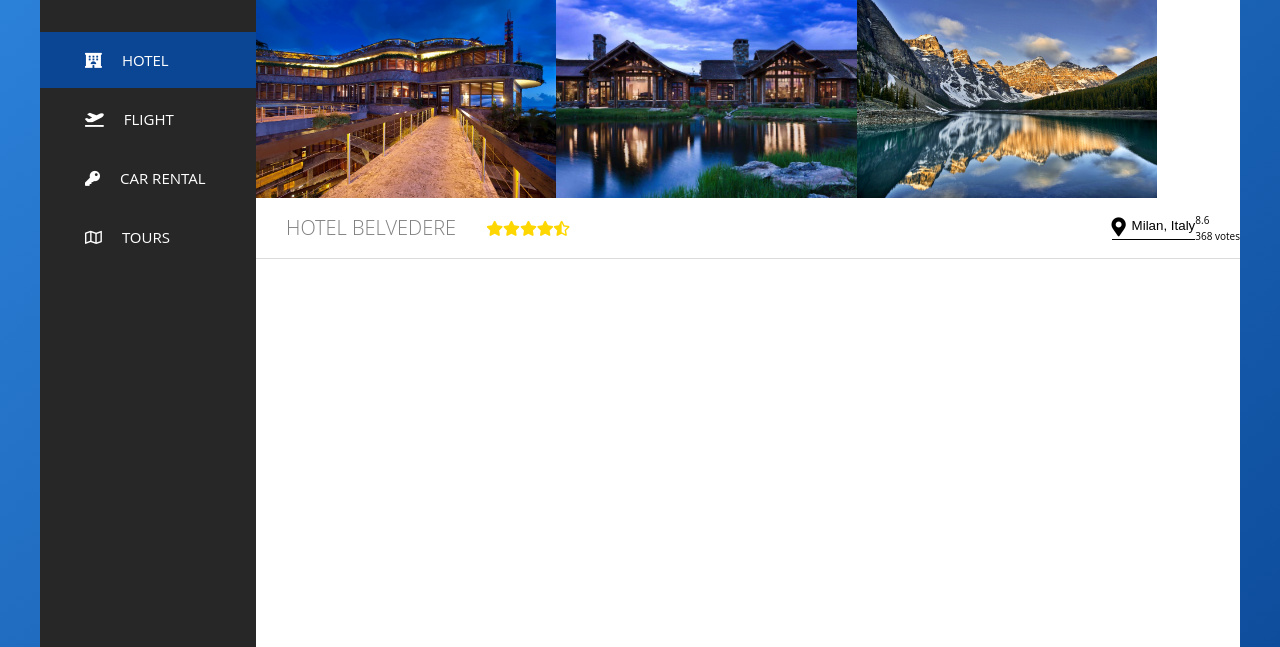
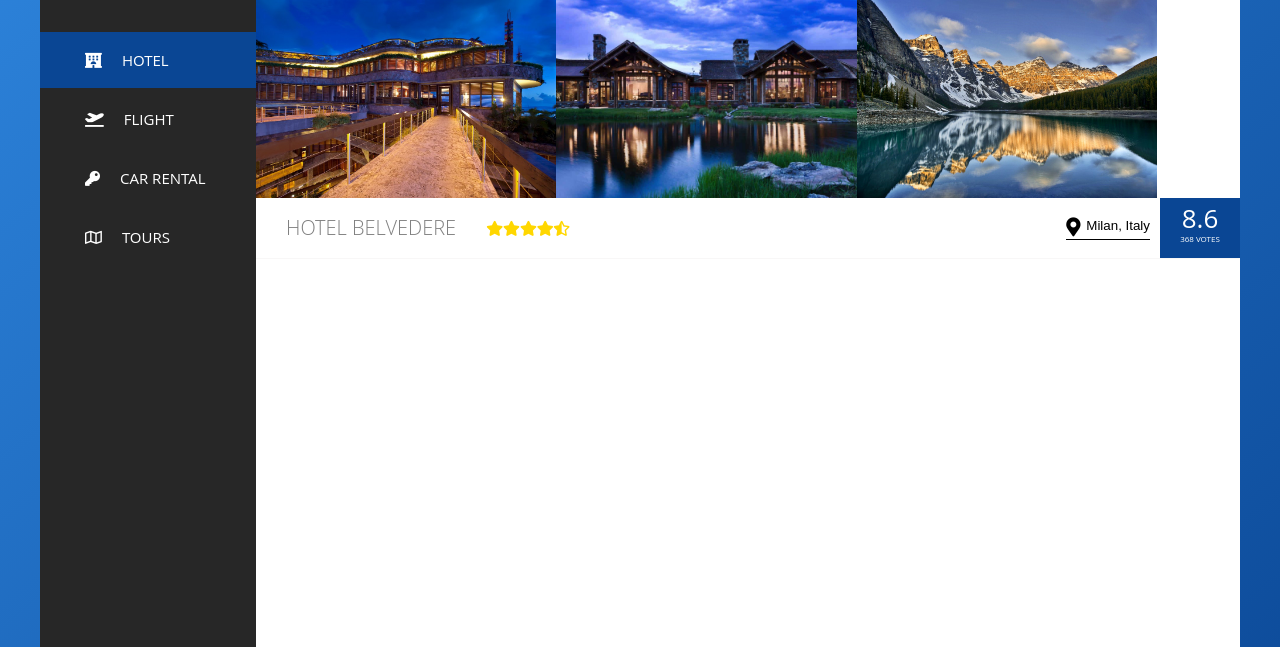
Before and after one commit to rigelselmani/Hotel, a plain HTML site: page index.html in a window 1280 px wide. Shown: the part 153-800 px from the top of the page. Drawn offline with Linux system fonts and the light colour scheme.

Commit message:
overview and styling the overview hotel

```diff
--- a/css/style.css
+++ b/css/style.css
@@ -197,7 +197,7 @@ input:focus {
 .overview {
     display: flex;
     justify-content: space-between;
-    border-bottom: 1px solid rgb(219, 219, 219);
+    border-bottom: 1px solid rgb(248, 247, 247);
 }
 
 .overview-name {
@@ -228,12 +228,23 @@ input:focus {
     display: flex;
     border-bottom: 1px solid currentColor;
     cursor: pointer;
-    transition: all .2s;
     padding-bottom: .5rem;
+}
+
+.overview-location:hover .loc-btn {
+    color: grey;
 }
 
 .overview-location:hover {
     color: grey;
+}
+
+.overview-location:hover {
+    color: grey;
+}
+
+.location:focus .loc-btn {
+    color: red;
 }
 
 .location {
@@ -251,8 +262,8 @@ input:focus {
     padding-left: .3rem;
 }
 
-.loc-btn:hover {
-    color: grey;
+.loc-btn:focus {
+    animation: pulsate 1s infinite;
 }
 
 .loc-btn:focus {
@@ -273,3 +284,25 @@ input:focus {
         box-shadow: none;
     }
 }
+
+.overview-rating {
+    background-color: rgb(10, 70, 148);
+    color: white;
+    align-self: stretch;
+    padding: 0rem 2rem;
+    margin-left: 1rem;
+    ;
+}
+
+.rating-average {
+    font-size: 2.6rem;
+    text-align: center;
+    height: 35px;
+}
+
+.rating-count {
+    font-size: .8rem;
+    width: 4rem;
+    text-align: center;
+    white-space: nowrap;
+}
--- a/index.html
+++ b/index.html
@@ -72,7 +72,7 @@
                         </div>
                         <div class="overview-rating">
                             <div class="rating-average">8.6</div>
-                            <div class="rating-count">368 votes</div>
+                            <div class="rating-count">368 VOTES</div>
                         </div>
                     </div>
                 </div>
```
